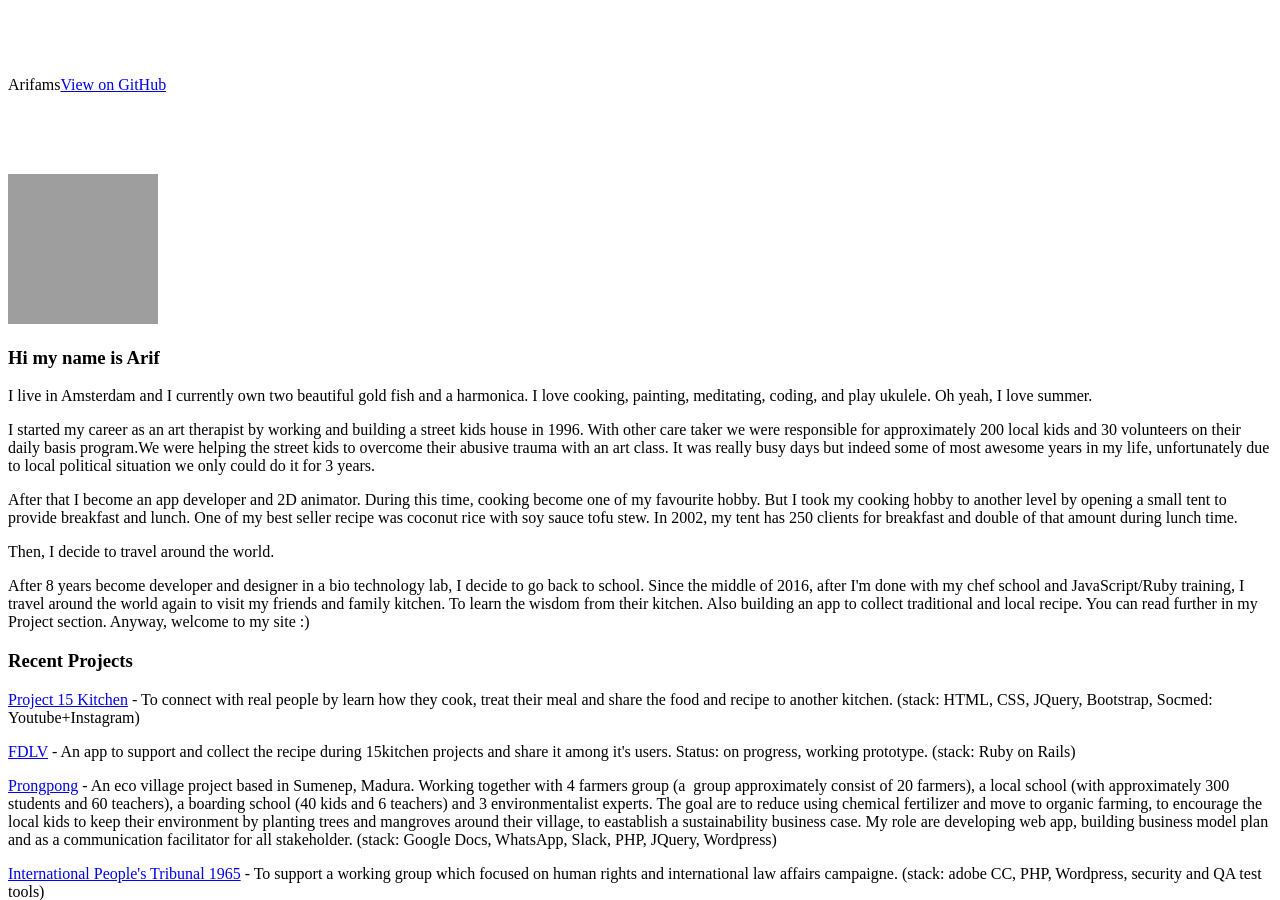
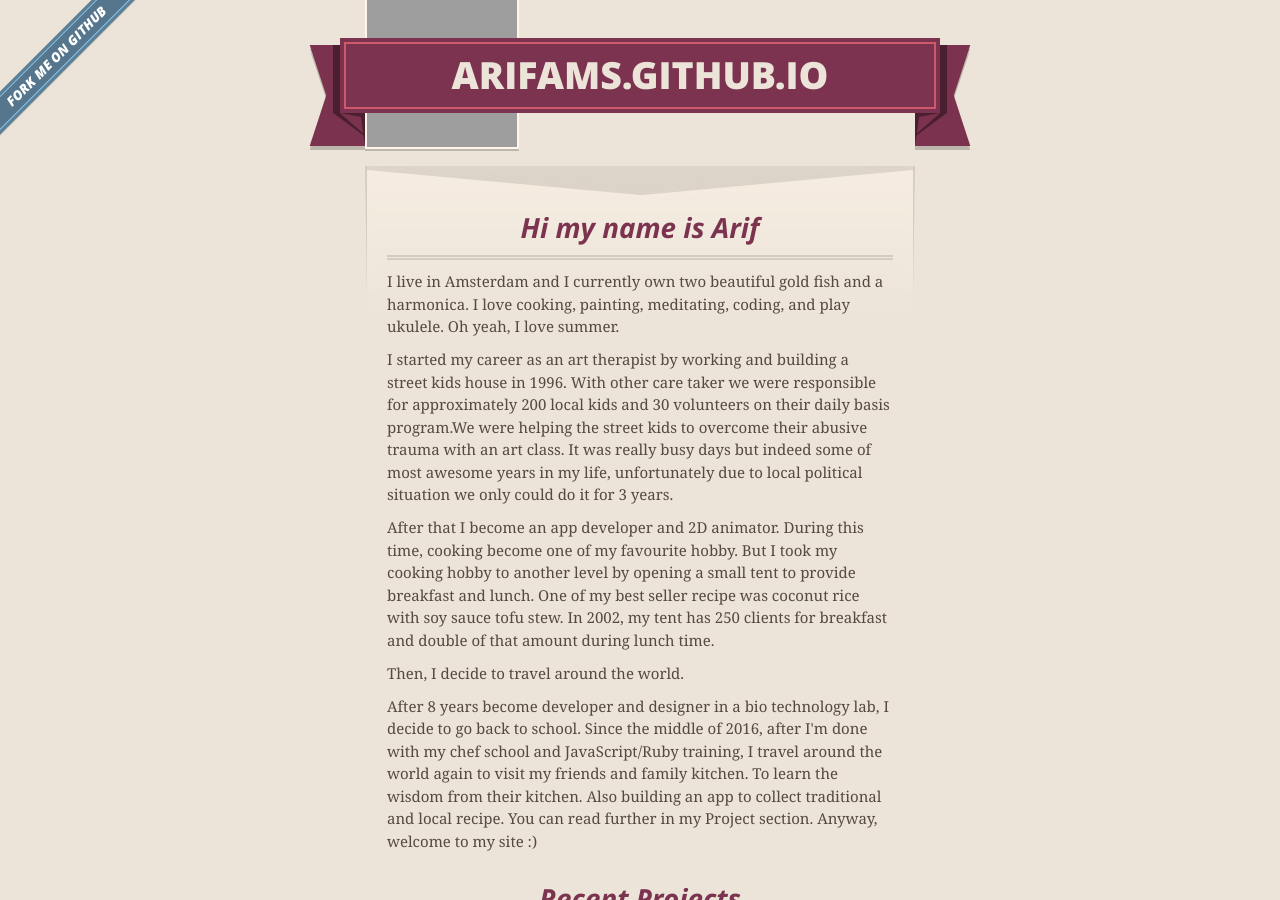
Before and after one commit to arifams/arifams.github.io, a Jekyll site: the page index.html, which Jekyll copies as it is, in a window 1280 px wide and 900 px high. Built offline with Jekyll 4.4.1, drawn with Linux system fonts in a browser that asks for light colours; nearby versions of some CDN libraries; grey boxes are pictures that could not be loaded.

Commit message:
change body index

```diff
--- a/index.html
+++ b/index.html
@@ -1,16 +1,40 @@
-<p>&nbsp;</p>
-<script src="javascripts/modernizr.js" type="text/javascript"></script>
-<script src="https://ajax.googleapis.com/ajax/libs/jquery/1.7.1/jquery.min.js" type="text/javascript"></script>
-<script src="javascripts/headsmart.min.js" type="text/javascript"></script>
-<script type="text/javascript">// <![CDATA[
+<!DOCTYPE html>
+<html>
+  <head>
+    <meta charset='utf-8'>
+    <meta http-equiv="X-UA-Compatible" content="chrome=1">
+    <meta name="viewport" content="width=640">
+
+    <link rel="stylesheet" href="stylesheets/core.css" media="screen">
+    <link rel="stylesheet" href="stylesheets/mobile.css" media="handheld, only screen and (max-device-width:640px)">
+    <link rel="stylesheet" href="stylesheets/github-light.css">
+
+    <script type="text/javascript" src="javascripts/modernizr.js"></script>
+    <script type="text/javascript" src="https://ajax.googleapis.com/ajax/libs/jquery/1.7.1/jquery.min.js"></script>
+    <script type="text/javascript" src="javascripts/headsmart.min.js"></script>
+    <script type="text/javascript">
       $(document).ready(function () {
         $('#main_content').headsmart()
       })
-// ]]></script>
-<p>Arifams<a id="forkme_banner" href="https://github.com/arifams">View on GitHub</a></p>
-<div class="shell"><header>
-<h1>&nbsp;</h1>
+    </script>
+    <title>Arifams.GitHub.io by arifams</title>
+  </head>
+
+  <body>
+    <a id="forkme_banner" href="https://github.com/arifams">View on GitHub</a>
+    <div class="shell">
+
+      <header>
+        <span class="ribbon-outer">
+          <span class="ribbon-inner">
+            <h1>Arifams.GitHub.io</h1>
+            <h2></h2>
+          </span>
+          <span class="left-tail"></span>
+          <span class="right-tail"></span>
+        </span>
       </header>
+
       <div id="no-downloads"><img src="https://avatars2.githubusercontent.com/u/14273443?v=3&amp;s=460" alt="" width="150" height="150" />&nbsp;</div>
 <section id="main_content">
 <h3><a id="welcome-to-github-pages" class="anchor" href="#welcome-to-github-pages"></a>Hi my name is Arif</h3>
@@ -36,7 +60,21 @@ $(document).ready(function () {
 <h3><a id="support-or-contact" class="anchor" href="#support-or-contact"></a>Support or Contact</h3>
 <p>email: <a href="mailto:arif.amsterdam@gmail.com">arif.amsterdam@gmail.com</a>&nbsp;<br />WA: +31 6 811 98 218</p>
 </section>
+
       <footer>
+        <span class="ribbon-outer">
+          <span class="ribbon-inner">
             <p>Projects by <a href="https://github.com/arifams">arifams</a> can be found on <a href="https://github.com/arifams">GitHub</a></p>
+          </span>
+          <span class="left-tail"></span>
+          <span class="right-tail"></span>
+        </span>
         <p>Generated with <a href="https://pages.github.com">GitHub Pages</a> using Merlot</p>
-</footer></div>
+        <span class="octocat"></span>
+      </footer>
+
+    </div>
+
+
+  </body>
+</html>
```
Also changed, not shown: 1 other file. Lines whose indentation alone changed are shown as unchanged.
